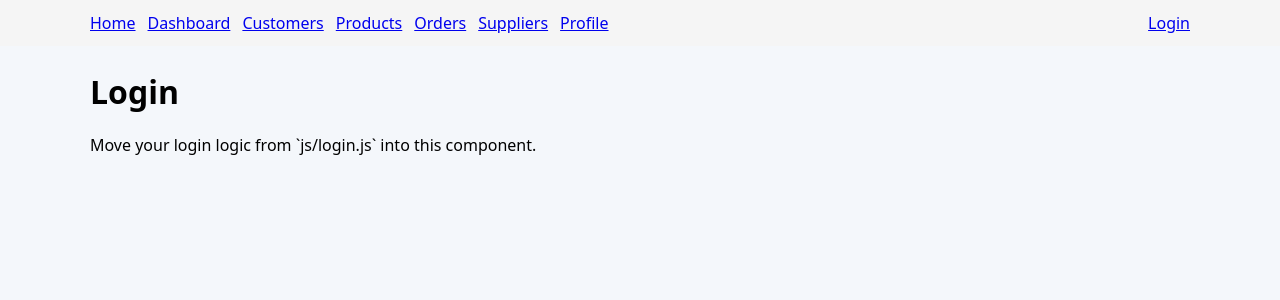
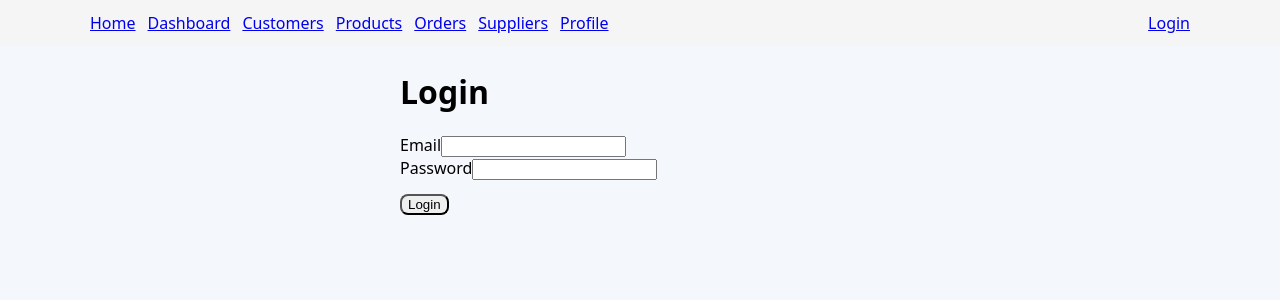
Before and after one commit to Ad38056/smart_erp_frontend, a React (Vite) app: page /login in a window 1280 px wide. Shown: the top 300 px of the page. Built offline with nearby package versions, Linux system fonts and the light colour scheme.

Commit message:
init commit

```diff
--- /dev/null
+++ b/src/lib/api.js
@@ -0,0 +1,17 @@
+export const API_URL = 'http://localhost:5000/api';
+
+export async function loginUser(email, password) {
+  try {
+    const res = await fetch(`${API_URL}/auth/login`, {
+      method: 'POST',
+      headers: { 'Content-Type': 'application/json' },
+      body: JSON.stringify({ email, password }),
+    });
+
+    const data = await res.json().catch(() => ({}));
+
+    return { ok: res.ok, status: res.status, data };
+  } catch (error) {
+    return { ok: false, error: error.message };
+  }
+}
--- /dev/null
+++ b/src/lib/auth.js
@@ -0,0 +1,16 @@
+export function saveToken(token) {
+  localStorage.setItem('token', token);
+}
+
+export function getToken() {
+  return localStorage.getItem('token');
+}
+
+export function saveUser(user) {
+  localStorage.setItem('user', JSON.stringify(user));
+}
+
+export function logout() {
+  localStorage.removeItem('token');
+  localStorage.removeItem('user');
+}
--- a/src/pages/Login.jsx
+++ b/src/pages/Login.jsx
@@ -1,10 +1,72 @@
-import React from 'react'
+import React, { useState } from "react";
+import { useNavigate } from "react-router-dom";
+import { loginUser } from "../lib/api";
+import { saveToken, saveUser } from "../lib/auth";
 
 export default function Login() {
+  const [email, setEmail] = useState("");
+  const [password, setPassword] = useState("");
+  const [message, setMessage] = useState("");
+  const [loading, setLoading] = useState(false);
+  const navigate = useNavigate();
+
+  async function handleSubmit(e) {
+    e.preventDefault();
+    setMessage("");
+    setLoading(true);
+    const res = await loginUser(email, password);
+    setLoading(false);
+
+    if (!res.ok) {
+      setMessage(res.error || "Server connection error");
+      return;
+    }
+
+    const data = res.data || {};
+    if (data.token) {
+      saveToken(data.token);
+      saveUser(data.user || {});
+      navigate("/dashboard");
+    } else {
+      setMessage(data.message || "Invalid credentials");
+    }
+  }
+
   return (
-    <div>
+    <div style={{ maxWidth: 480, margin: "24px auto" }}>
       <h1>Login</h1>
-      <p>Move your login logic from `js/login.js` into this component.</p>
+      <form id="loginForm" onSubmit={handleSubmit}>
+        <div>
+          <label htmlFor="email">Email</label>
+          <input
+            id="email"
+            type="email"
+            value={email}
+            onChange={(e) => setEmail(e.target.value)}
+            required
+          />
+        </div>
+        <div>
+          <label htmlFor="password">Password</label>
+          <input
+            id="password"
+            type="password"
+            value={password}
+            onChange={(e) => setPassword(e.target.value)}
+            required
+          />
+        </div>
+        <div style={{ marginTop: 12 }}>
+          <button type="submit" disabled={loading}>
+            {loading ? "Logging in…" : "Login"}
+          </button>
+        </div>
+      </form>
+      {message && (
+        <p id="message" style={{ color: "red" }}>
+          {message}
+        </p>
+      )}
     </div>
-  )
+  );
 }
```
Also changed, not shown: mock-server.js (added, +62 -0 lines).
